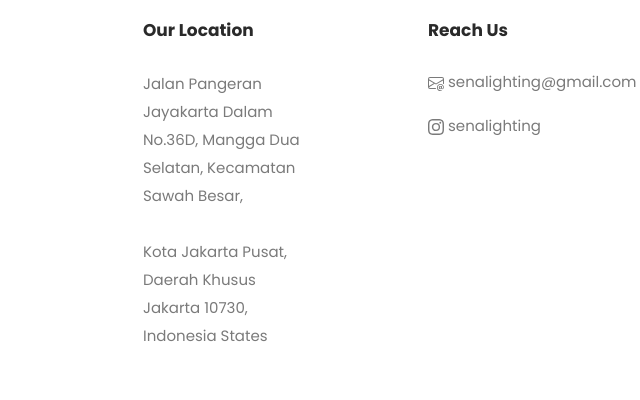
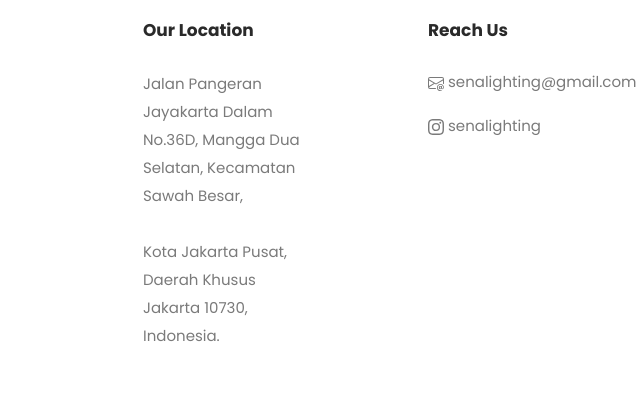
Before and after one commit to wilianto11/sena.github.io, a plain HTML site: page index.html in a window 1280 px wide. Shown: the part 1926-2326 px from the top of the page, 509-1149 px from the left. Drawn offline with nearby package versions, Linux system fonts and the light colour scheme.

Commit message:
Update index.html

```diff
--- a/index.html
+++ b/index.html
@@ -201,8 +201,7 @@
             <div class="location-widget">
               <h4>Our Location</h4>
               <p>
-                Jalan Pangeran Jayakarta Dalam No.36D, Mangga Dua Selatan, Kecamatan Sawah Besar, <br /><br /> Kota Jakarta Pusat, Daerah Khusus Jakarta 10730, <br />Indonesia
-                States
+                Jalan Pangeran Jayakarta Dalam No.36D, Mangga Dua Selatan, Kecamatan Sawah Besar, <br /><br /> Kota Jakarta Pusat, Daerah Khusus Jakarta 10730, <br />Indonesia.
               </p>
             </div>
           </div>
```
